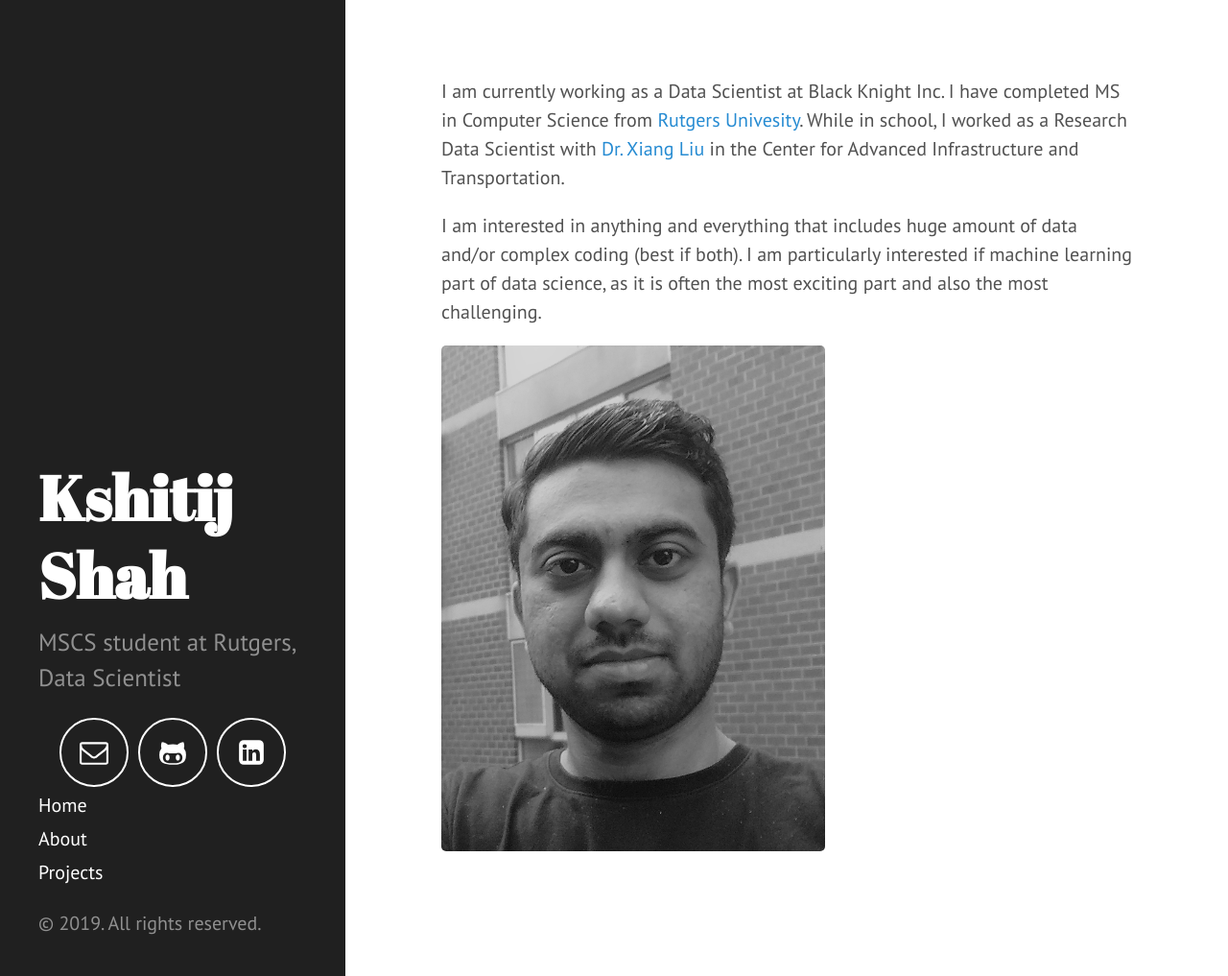
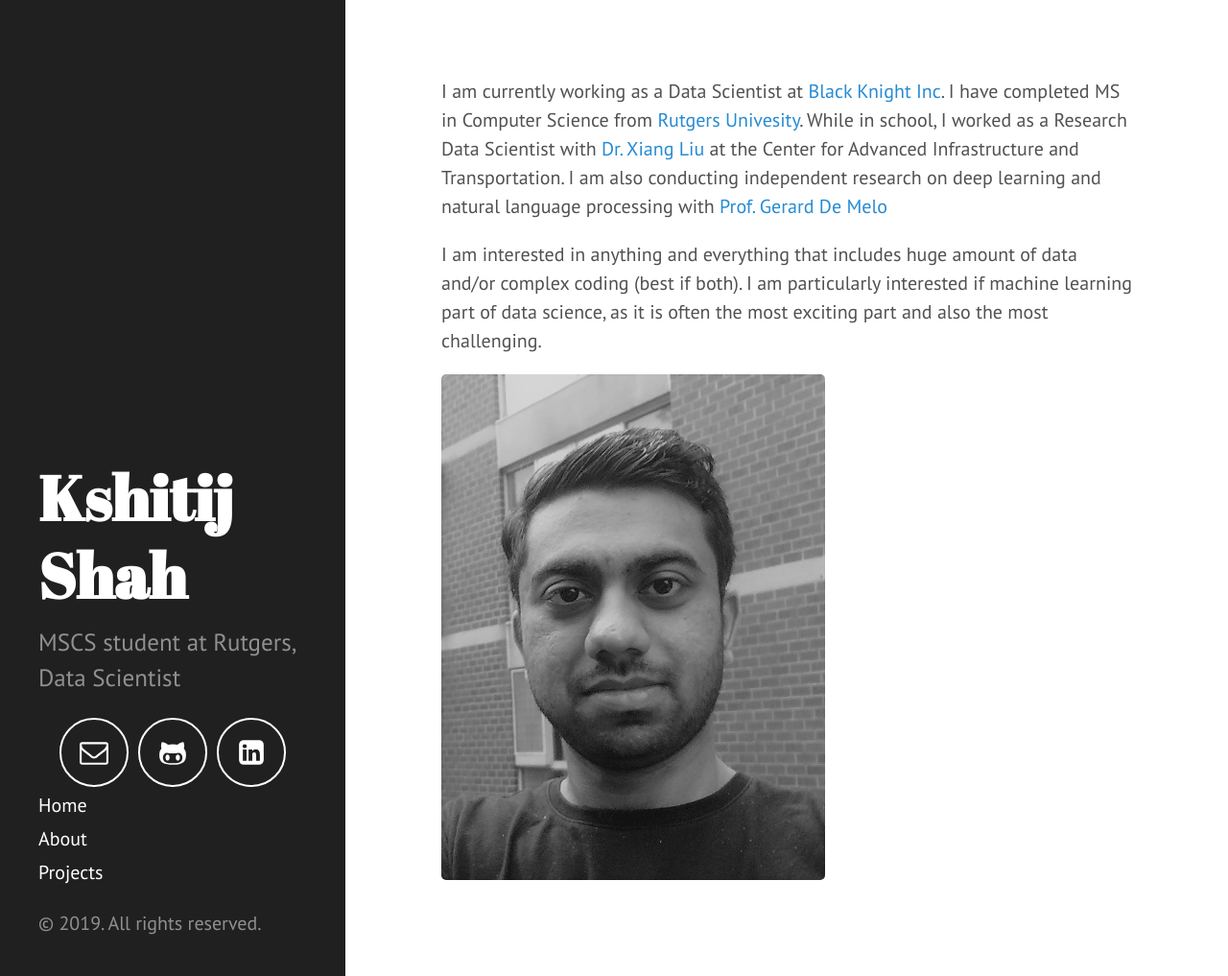
Before and after one commit to xitizzz/xitizzz.github.io, a Jekyll site: the page built from index.md, in a window 1280 px wide and 1017 px high. Shown: the whole window at 96% size. Built offline with Jekyll 4.4.1, drawn with Linux system fonts in a browser that asks for light colours.

Commit message:
Add research information

```diff
--- a/index.md
+++ b/index.md
@@ -3,7 +3,7 @@
 title: Home
 ---
 
-I am currently working as a Data Scientist at Black Knight Inc. I have completed MS in Computer Science from [Rutgers Univesity](https://www.rutgers.edu). While in school, I worked as a Research Data Scientist with [Dr. Xiang Liu](https://cee.rutgers.edu/fac/xiang-liu) in the Center for Advanced Infrastructure and Transportation.
+I am currently working as a Data Scientist at [Black Knight Inc](https://www.blackknightinc.com/). I have completed MS in Computer Science from [Rutgers Univesity](https://www.rutgers.edu). While in school, I worked as a Research Data Scientist with [Dr. Xiang Liu](https://cee.rutgers.edu/fac/xiang-liu) at the Center for Advanced Infrastructure and Transportation. I am also conducting independent research on deep learning and natural language processing with [Prof. Gerard De Melo](gerard.demelo.org)
 
 I am interested in anything and everything that includes huge amount of data and/or complex coding (best if both). I am particularly interested if machine learning part of data science, as it is often the most exciting part and also the most challenging.
 
```
